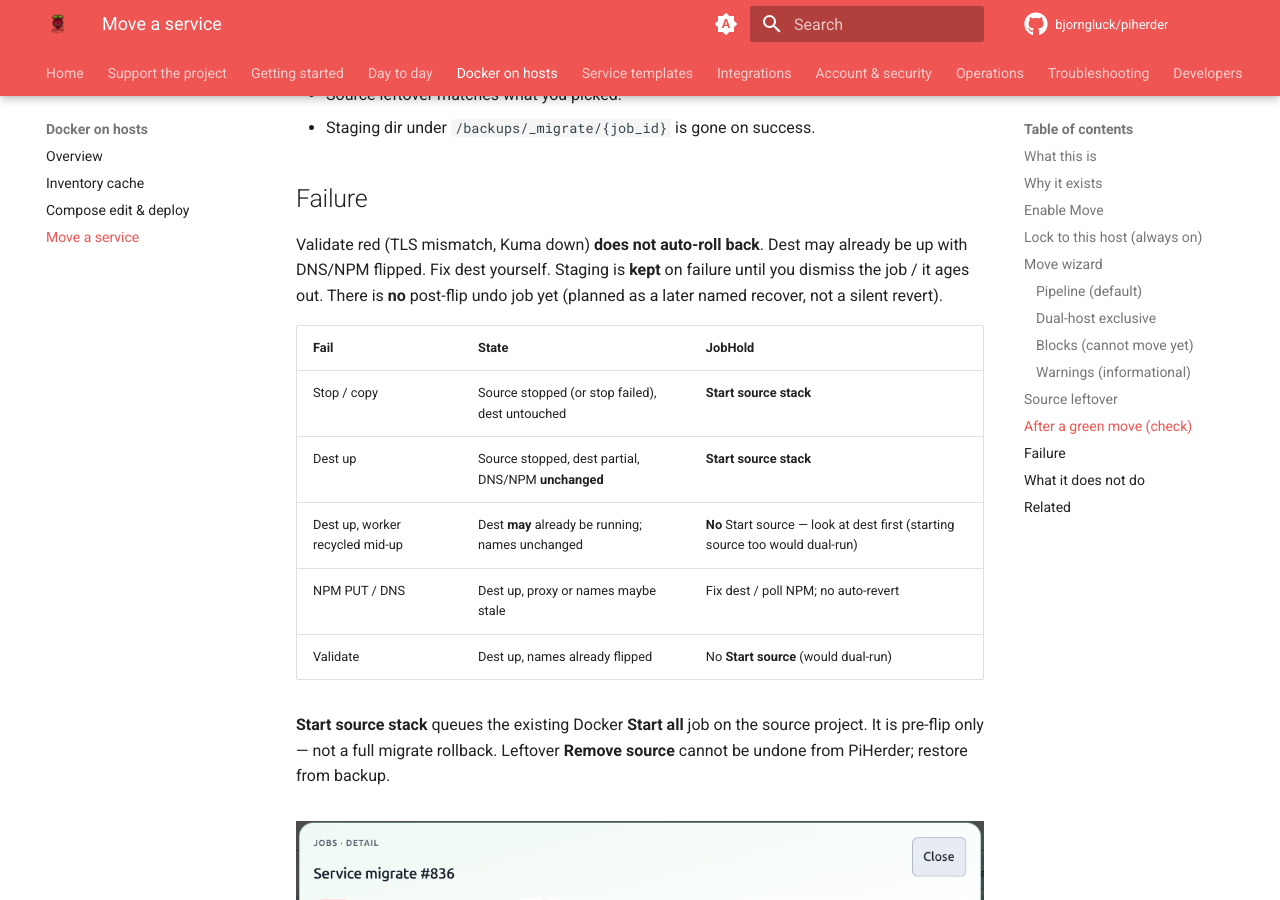
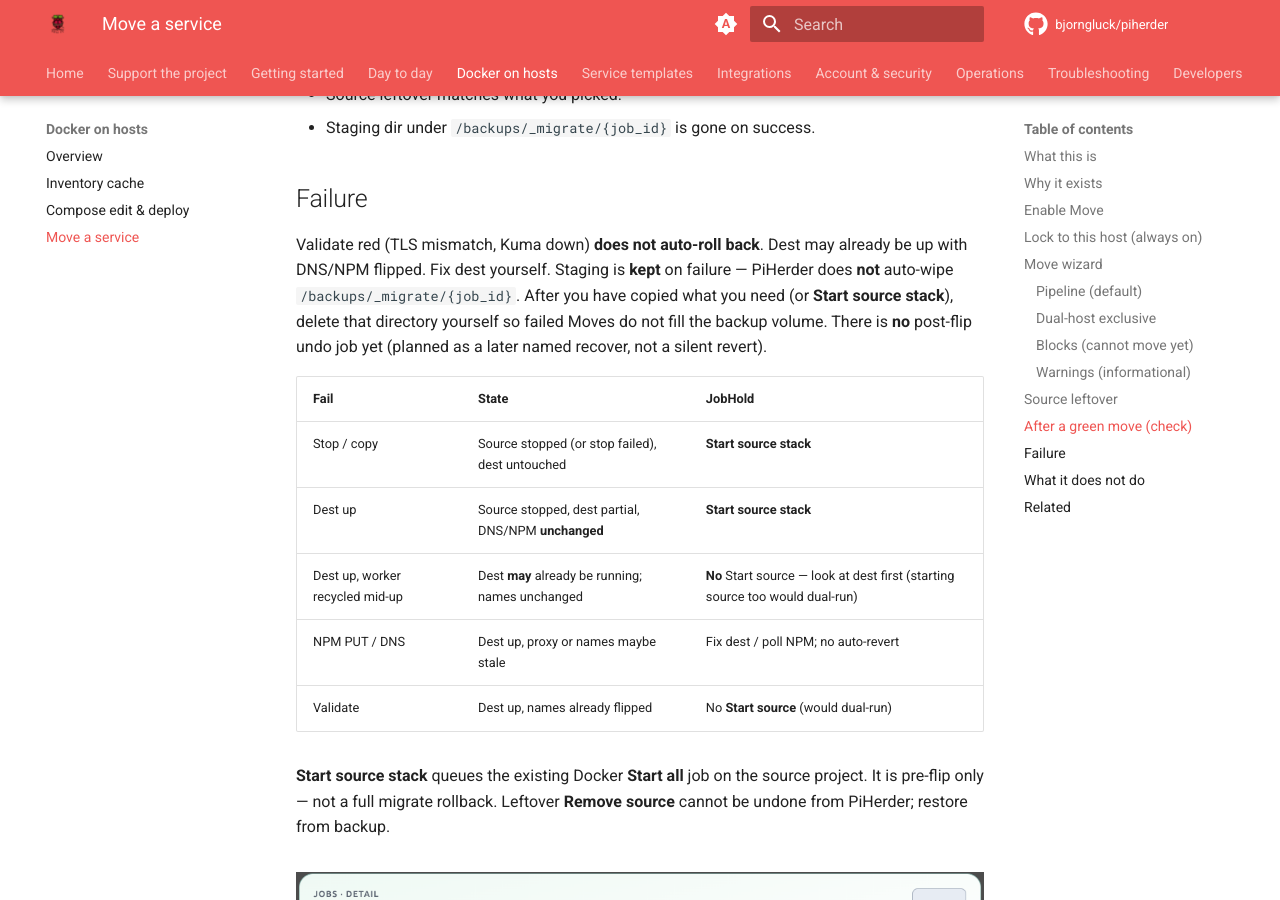
Before and after one commit to bjorngluck/piherder, an MkDocs documentation site: the page built from wiki/docker/service-migration.md, in a window 1280 px wide and 900 px high, scrolled down 10774 px. Built offline with MkDocs 1.6.1 and Material for MkDocs 9.7.7, drawn with Linux system fonts in a browser that asks for light colours; comment, search, counter and statistics services are not loaded.

Commit message:
fix(v1.5): x_conversion unit test no longer hits Postgres
Login GET needs DB; CI pytest has none. Assert helper + CSP + template gate.
Document Move lock TTL, failed staging keep, reboot sudoers.

```diff
--- a/wiki/docker/service-migration.md
+++ b/wiki/docker/service-migration.md
@@ -168,7 +168,7 @@ Remove is a second danger confirm plus checkbox. Preflight lists the project pat
 
 ## Failure
 
-Validate red (TLS mismatch, Kuma down) **does not auto-roll back**. Dest may already be up with DNS/NPM flipped. Fix dest yourself. Staging is **kept** on failure until you dismiss the job / it ages out. There is **no** post-flip undo job yet (planned as a later named recover, not a silent revert).
+Validate red (TLS mismatch, Kuma down) **does not auto-roll back**. Dest may already be up with DNS/NPM flipped. Fix dest yourself. Staging is **kept** on failure — PiHerder does **not** auto-wipe `/backups/_migrate/{job_id}`. After you have copied what you need (or **Start source stack**), delete that directory yourself so failed Moves do not fill the backup volume. There is **no** post-flip undo job yet (planned as a later named recover, not a silent revert).
 
 | Fail | State | JobHold |
 |------|--------|---------|
```
Also changed, not shown: wiki/day-to-day/updates-and-patching.md (+1 -1 lines), wiki/operations/multi-worker.md (+1 -1 lines), wiki/operations/volumes.md (+1 -1 lines), 1 other file.
